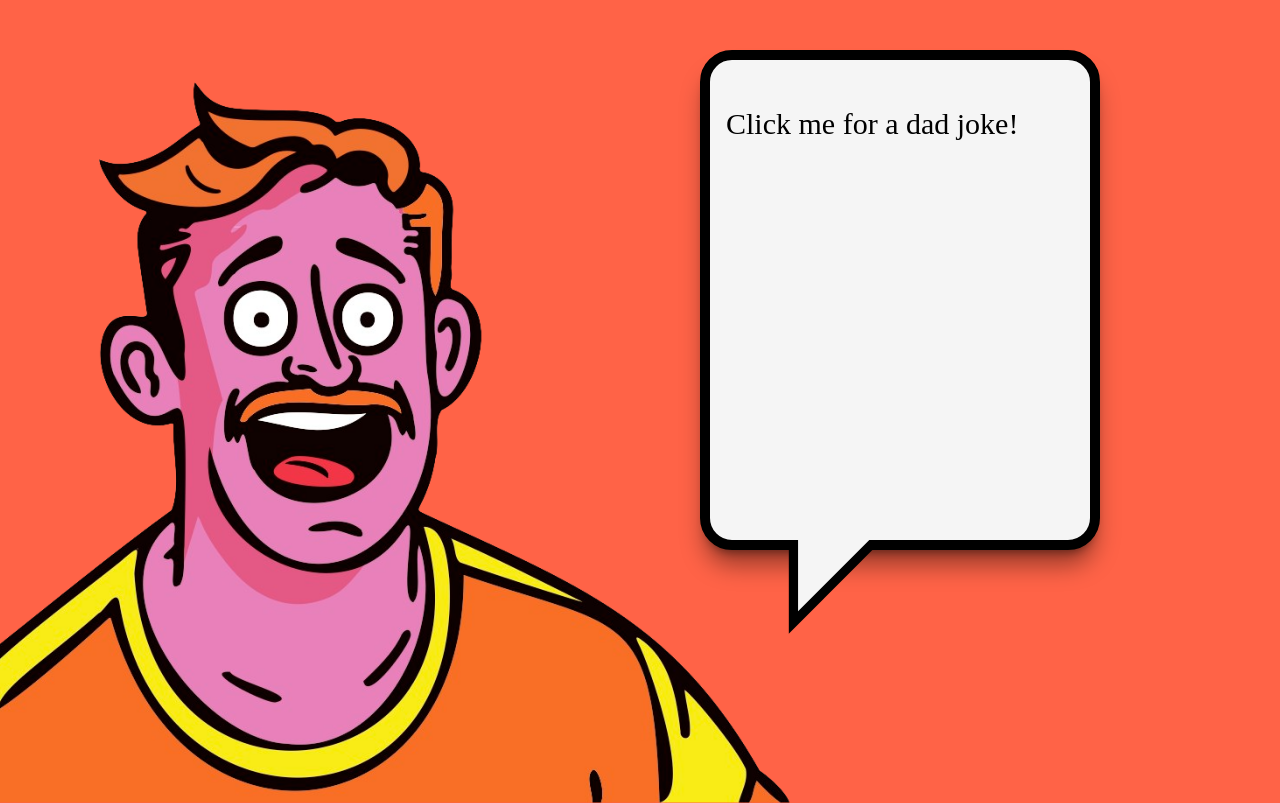
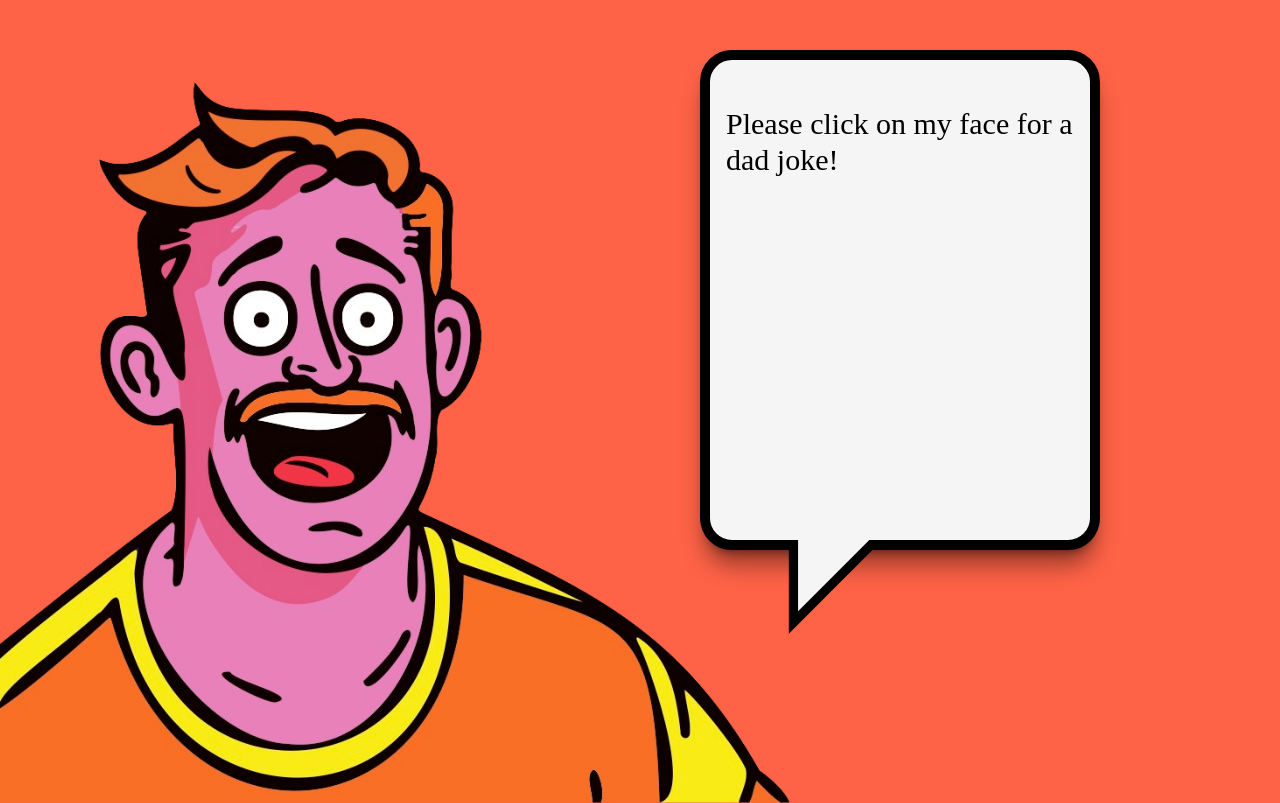
Before and after one commit to BradleyBuckets/dad-joke, a React (Create React App) app: page / in a window 1280 px wide. Built offline with nearby package versions, Linux system fonts and the light colour scheme.

Commit message:
Clean up code

```diff
--- a/src/App.js
+++ b/src/App.js
@@ -2,7 +2,9 @@ import { useState } from "react";
 import dad from "./dad.png";
 
 function App() {
-  let [dadJoke, setDadJoke] = useState(["Click me for a dad joke!"]);
+  let [dadJoke, setDadJoke] = useState([
+    "Please click on my face for a dad joke!",
+  ]);
 
   let getDadJoke = async () => {
     let response = await fetch(
@@ -23,7 +25,6 @@ function App() {
       .split(". ")
       .join(".*")
       .split("*");
-    console.log(array);
     setDadJoke(array);
   };
 
@@ -31,7 +32,7 @@ function App() {
     <div className="App">
       <div className="button" onClick={getDadJoke}></div>
       <img src={dad} alt="cartoon dad" />
-      <div className="container">
+      <div className="container move">
         {dadJoke.map((item) => (
           <p>{item}</p>
         ))}
```
